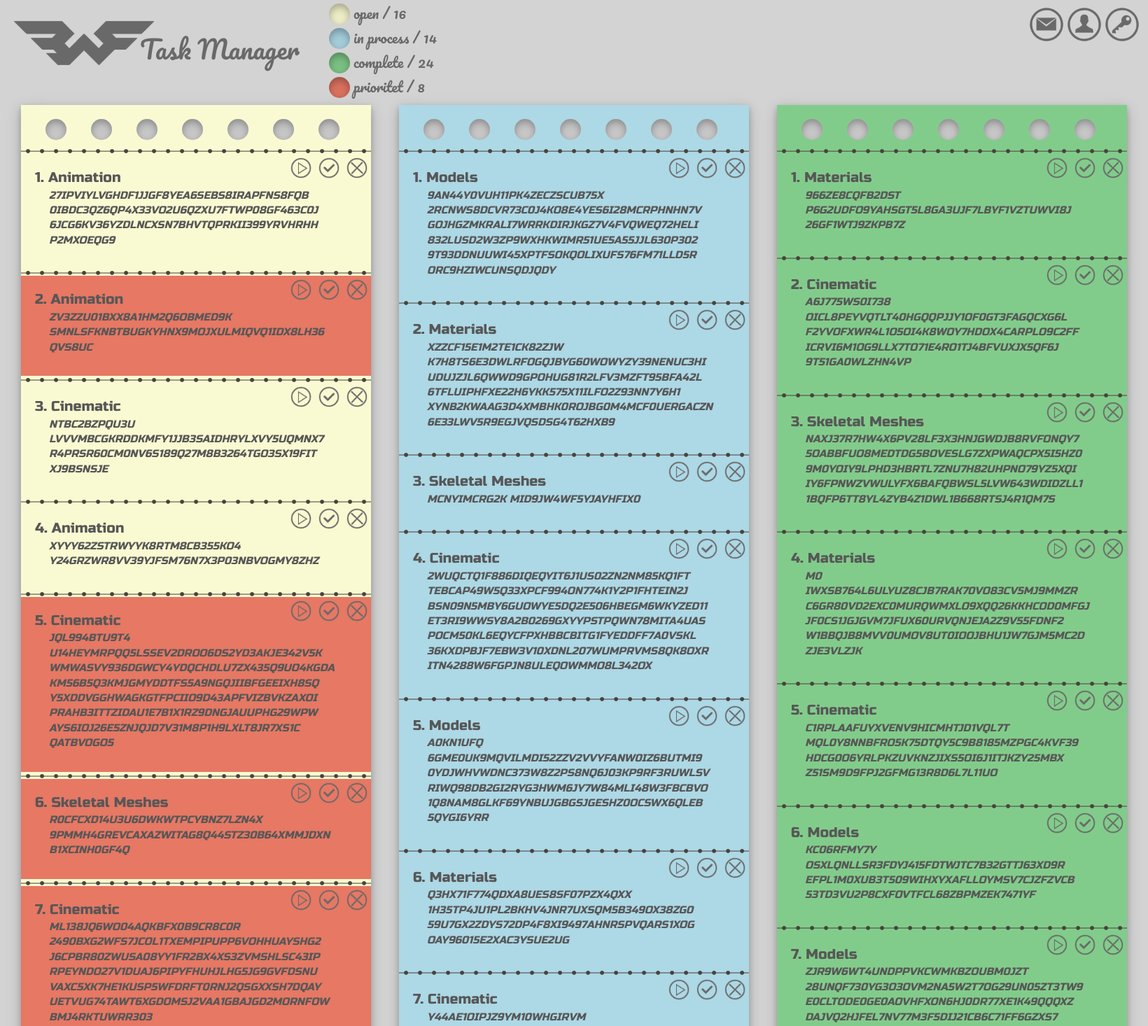
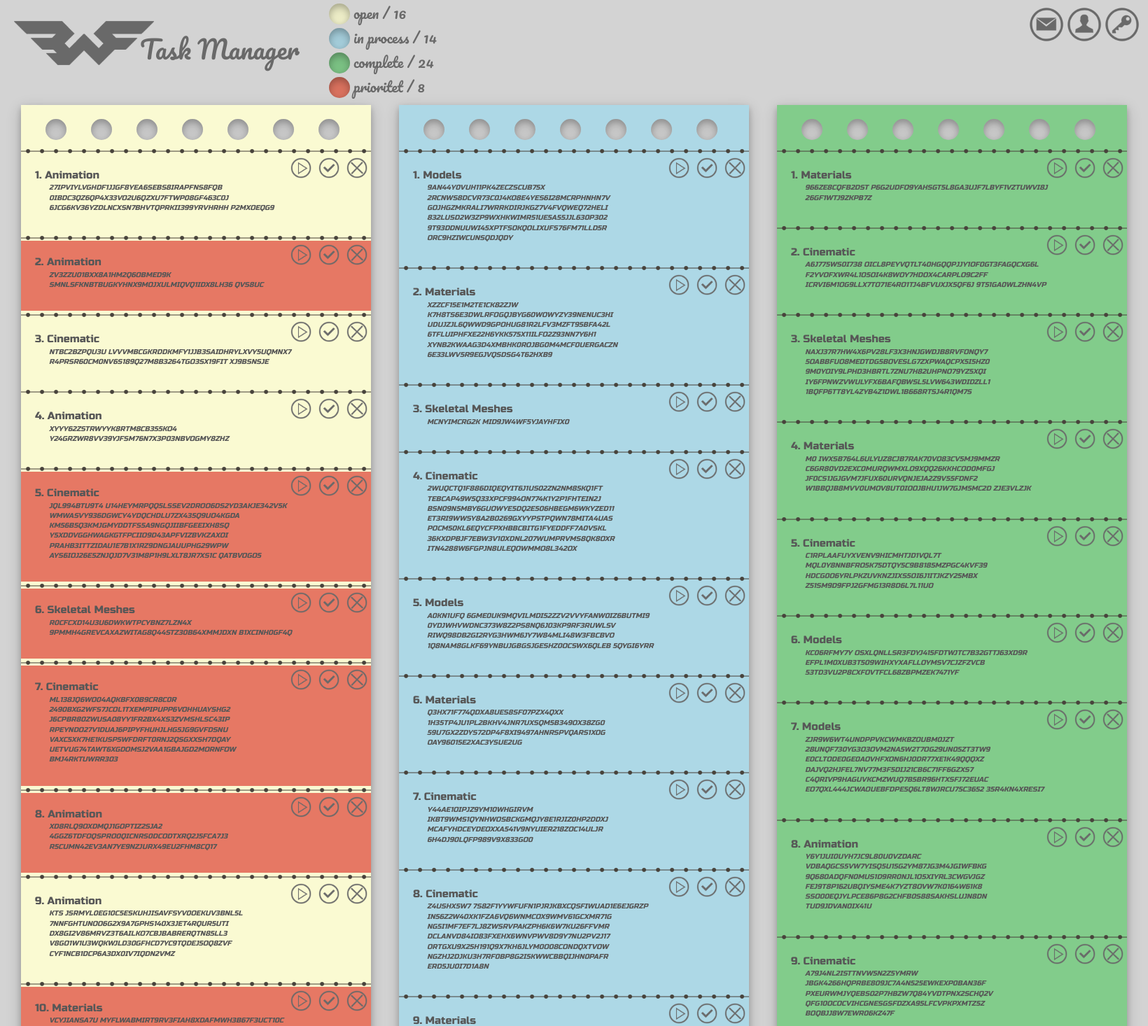
Before and after one commit to ADemnichenko/TaskManager, a Django app: page / in a window 1640 px wide. Shown: the top 1466 px of the page at 70% size. Run offline with Django 3.2, Linux system fonts and the light colour scheme; a user stored in the database is signed in; data comes from the database, SQL or seed files in the repository; both versions use the stored data as it was after the commit; some libraries are stand-ins or nearby versions.

Commit message:
new static

```diff
--- a/TaskManager/static/static_dirs/CSS/TaskManager.css
+++ b/TaskManager/static/static_dirs/CSS/TaskManager.css
@@ -8,7 +8,7 @@ body {
     background-color: lightgray;
 }
 li{
-    font-size: 20px;
+    font-size: 15px;
     list-style: none;
     font-family: 'Russo One', sans-serif;
 }
@@ -77,10 +77,20 @@ ul{
     margin-top:30px;
     float:left;
 }
+.parent {
+    width:100%;
+    height: 95%;
+  display: block;
+  position: relative;
+  overflow: scroll;
+    -ms-overflow-style: none;
+    overflow: -moz-scrollbars-none;
 
-
-
-
+}
+/* хром, сафари */
+.parent::-webkit-scrollbar {
+    width: 0;
+}
 
 /*-------CONTENT----------*/
 .content{
@@ -110,13 +120,13 @@ ul{
     float:left;
     margin: 0 20px 0 20px;
     width:500px;
+    height:80%;
     padding-top:20px;
-    padding-bottom:5px;
     box-shadow: 0 4px 8px 0 rgba(0, 0, 0, 0.2), 0 6px 20px 0 rgba(0, 0, 0, 0.19);
 }
 #description_1, #description_2, #description_3{
     font-style: italic;
-    font-size: 15px;
+    font-size: 10px;
     padding-left:20px;
     width: 368px;
     font-family: 'Russo One', sans-serif;
--- a/TskMng/templates/TskMng/task_list.html
+++ b/TskMng/templates/TskMng/task_list.html
@@ -9,7 +9,7 @@
        <link href="https://fonts.googleapis.com/css?family=Russo+One" rel="stylesheet">
     </head>
     <body>
-    <div class = "main">
+
     <!----------------TITLE----------------------->
         <div class = "title">
             <div id = "title_img">
@@ -54,10 +54,10 @@
             <div class = "circle">
                 {%for x in circle_count%}
                 <div class="krug">
-                    <!--<img src  = "static/IMG/circle.png" width = "30px">-->
                 </div>
                 {%endfor%}
             </div>
+            <div class="parent">
                     <ul>
                     {%for task in tasks_open%}
                         <div id = "divide_1" style = "background-image: url('{% static 'IMG/razdelitel_about.png' %}'); background-repeat: repeat-x;">
@@ -92,7 +92,10 @@
                                 </li>
                             </div>
                     {%endfor%}
+                        <div id = "divide_1" style = "background-image: url('{% static 'IMG/razdelitel_about.png' %}'); background-repeat: repeat-x;">
+                        </div>
                     </ul>
+            </div>
         </div>
         <div id = "task_list_2" style="background-color: lightblue">
             <div class = "circle">
@@ -102,6 +105,7 @@
                 </div>
                 {%endfor%}
             </div>
+        <div class="parent">
             <ul>
         {%for task in task_in_progres%}
                 <div id = "divide_2" style = "background-image: url('{% static 'IMG/razdelitel_about.png' %}'); background-repeat: repeat-x;">
@@ -132,7 +136,10 @@
                     </li>
                 </div>
         {%endfor%}
+                <div id = "divide_2" style = "background-image: url('{% static 'IMG/razdelitel_about.png' %}'); background-repeat: repeat-x;">
+                </div>
             </ul>
+        </div>
         </div>
         <div id = "task_list_3" style="background-color: #82cc8b">
             <div class = "circle">
@@ -142,6 +149,7 @@
                 </div>
                 {%endfor%}
             </div>
+        <div class="parent">
             <ul>
         {%for task in tasks_closed%}
                 <div id = "divide_3" style = "background-image: url('{% static 'IMG/razdelitel_about.png' %}'); background-repeat: repeat-x;">
@@ -172,9 +180,12 @@
                     </li>
                 </div>
         {%endfor%}
+                <div id = "divide_3" style = "background-image: url('{% static 'IMG/razdelitel_about.png' %}'); background-repeat: repeat-x;">
+                </div>
             </ul>
         </div>
         </div>
+
     </div>
     </body>
 </html>
--- a/TskMng/urls.py
+++ b/TskMng/urls.py
@@ -1,6 +1,5 @@
 from django.conf.urls import url
 from . import views
-
 urlpatterns = [
    url(r'^$', views.task_list, name='task_list'),
    url(r'^delete/(?P<pk>[0-9]+)/$', views.task_del, name='task_del'),
```
Also changed, not shown: TskMng/views.py (+22 -20 lines), db.sqlite3. Lines whose indentation alone changed are shown as unchanged.
